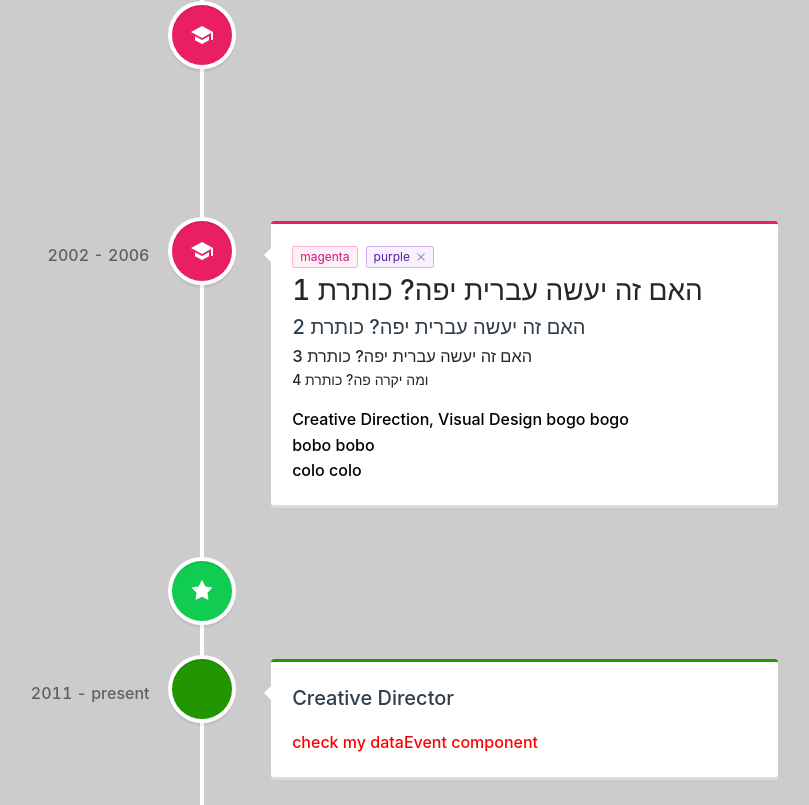
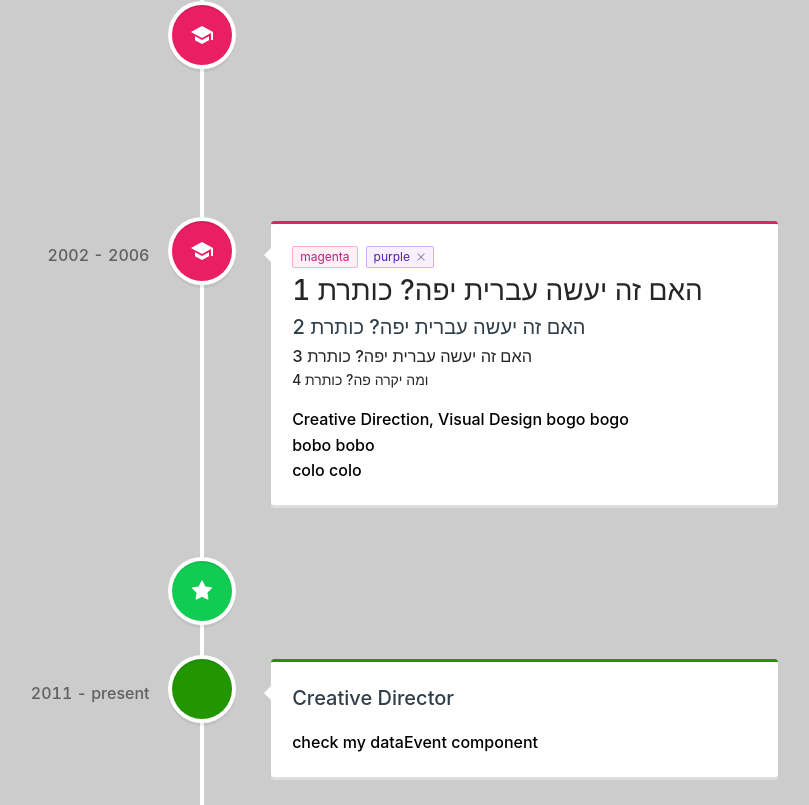
Before and after one commit to ItamarSoffer/reality_client, a React (Create React App) app: page /base_timeline in a window 1280 px wide. Shown: the part 1216-2021 px from the top of the page, without its empty margins (438-1247 px from the left). Built offline with nearby package versions, Linux system fonts and the light colour scheme.

Commit message:
made all background white and text black, no input

```diff
--- a/src/dataEvent/dataEventComponent.js
+++ b/src/dataEvent/dataEventComponent.js
@@ -29,11 +29,11 @@ class DataEvent extends React.Component {
                 id={this.props.data.event_id}
             className="vertical-timeline-element--work"
             contentStyle={{
-                background: this.props.data.background_color,
-                color: this.props.data.text_color,
+                background: 'rgb(255, 255, 255)',
+                color: '#000',
             borderTop: `3px solid ${this.props.data.frame_color}`}}
-            contentArrowStyle={{ borderRight: `7px solid  ${this.props.data.background_color}` }}
-            iconStyle={{ background: this.props.data.frame_color, color: this.props.data.icon_color }}
+            contentArrowStyle={{ borderRight: '7px solid  rgb(255, 255, 255)' }}
+            iconStyle={{ background: this.props.data.frame_color, color: '#fff' }}
             icon={TimelineIcons[this.props.data.icon]}
 
             date={this.props.data.event_time}
@@ -41,7 +41,7 @@ class DataEvent extends React.Component {
           >{this.props.data.header ?
             <h2 className="vertical-timeline-element-title">{this.props.data.header}</h2>: null }
             {this.props.data.text ?
-                <p style={{whiteSpace:"pre"}}>
+                <p style={{whiteSpace:"pre-line"}}>
                 {this.props.data.text}
             </p>: null}
                 {this.props.data.link ?
```
